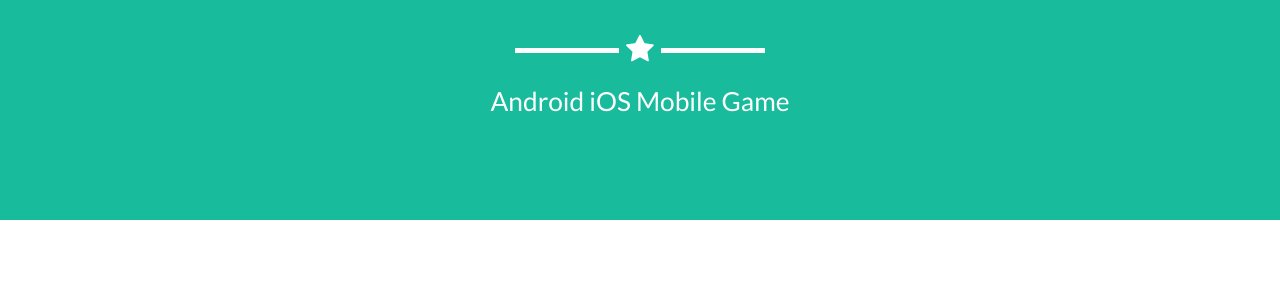
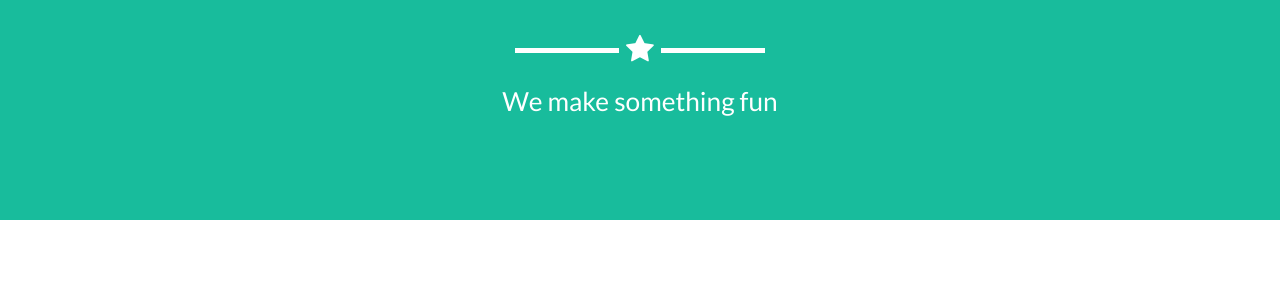
Before and after one commit to studioampersand/studioampersand.github.io, a Jekyll site: the page built from _posts/2020-10-14-LastKingdom.markdown, in a window 1280 px wide and 900 px high. Shown: the part 439-720 px from the top of the window. Built offline with Jekyll 4.4.1, drawn with Linux system fonts in a browser that asks for light colours.

Commit message:
Update _config.yml

```diff
--- a/_config.yml
+++ b/_config.yml
@@ -4,7 +4,7 @@
 url: https://studioampersand.github.io
 description: "We make something fun"
 keywords: "Last kingdom, 라스트 킹덤, Cube Defense, Studio Ampersand"
-skills: "Android iOS Mobile Game"
+skills: "We make something fun"
 meta_author: Studio Ampersand Inc.
 
 # Google webmaster tools
```
